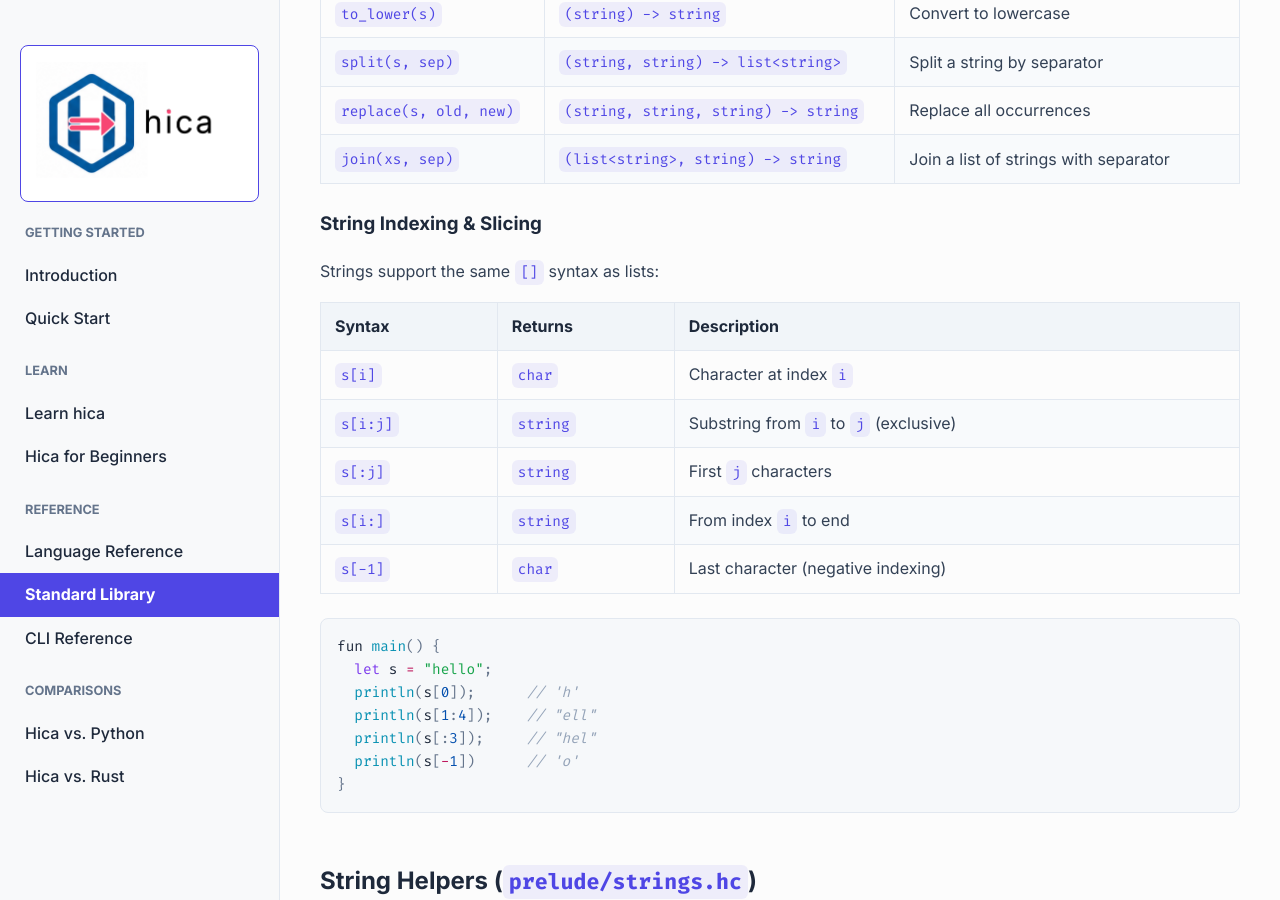
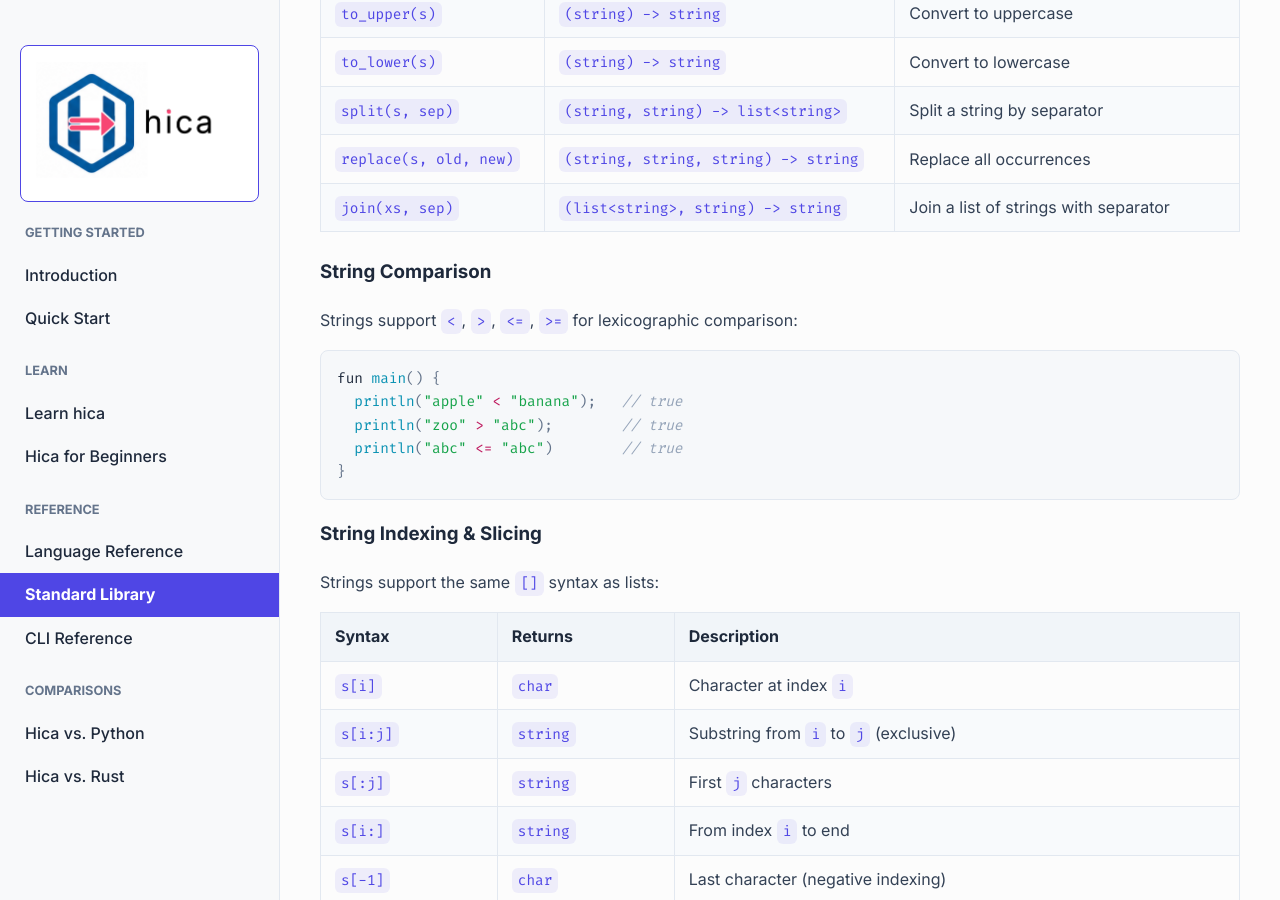
Before and after one commit to cladam/hica, a Jekyll site: the page built from docs/standard-library.md, in a window 1280 px wide and 900 px high, scrolled down 2240 px. Built offline with Jekyll 4.4.1, drawn with Linux system fonts in a browser that asks for light colours; some of the changed text lies outside the part shown.

Commit message:
docs: updated docs and examples with comparison and find

````diff
--- a/docs/standard-library.md
+++ b/docs/standard-library.md
@@ -31,6 +31,7 @@ The prelude is hica's built-in standard library. Every function defined here is
 | `all(xs, f)` | `(list<a>, (a) -> bool) -> bool` | True if `f` holds for all elements |
 | `foreach(xs, f)` | `(list<a>, (a) -> ()) -> ()` | Call `f` on each element for side effects |
 | `enumerate(xs)` | `(list<a>) -> list<(int, a)>` | Pair each element with its index |
+| `find(xs, f)` | `(list<a>, (a) -> bool) -> maybe<a>` | First element where `f` returns true, or `None` |
 
 ## Math (`prelude/math.hc`)
 
@@ -61,6 +62,18 @@ Primitive string functions backed by Koka's string library:
 | `split(s, sep)` | `(string, string) -> list<string>` | Split a string by separator |
 | `replace(s, old, new)` | `(string, string, string) -> string` | Replace all occurrences |
 | `join(xs, sep)` | `(list<string>, string) -> string` | Join a list of strings with separator |
+
+### String Comparison
+
+Strings support `<`, `>`, `<=`, `>=` for lexicographic comparison:
+
+```rust
+fun main() {
+  println("apple" < "banana");   // true
+  println("zoo" > "abc");        // true
+  println("abc" <= "abc")        // true
+}
+```
 
 ### String Indexing & Slicing
 
````
Also changed, not shown: docs/hica-for-beginners.md (+1 -7 lines), docs/language-reference.md (+9 -0 lines), documentation/backlog.md (+2 -2 lines), 11 other files.
